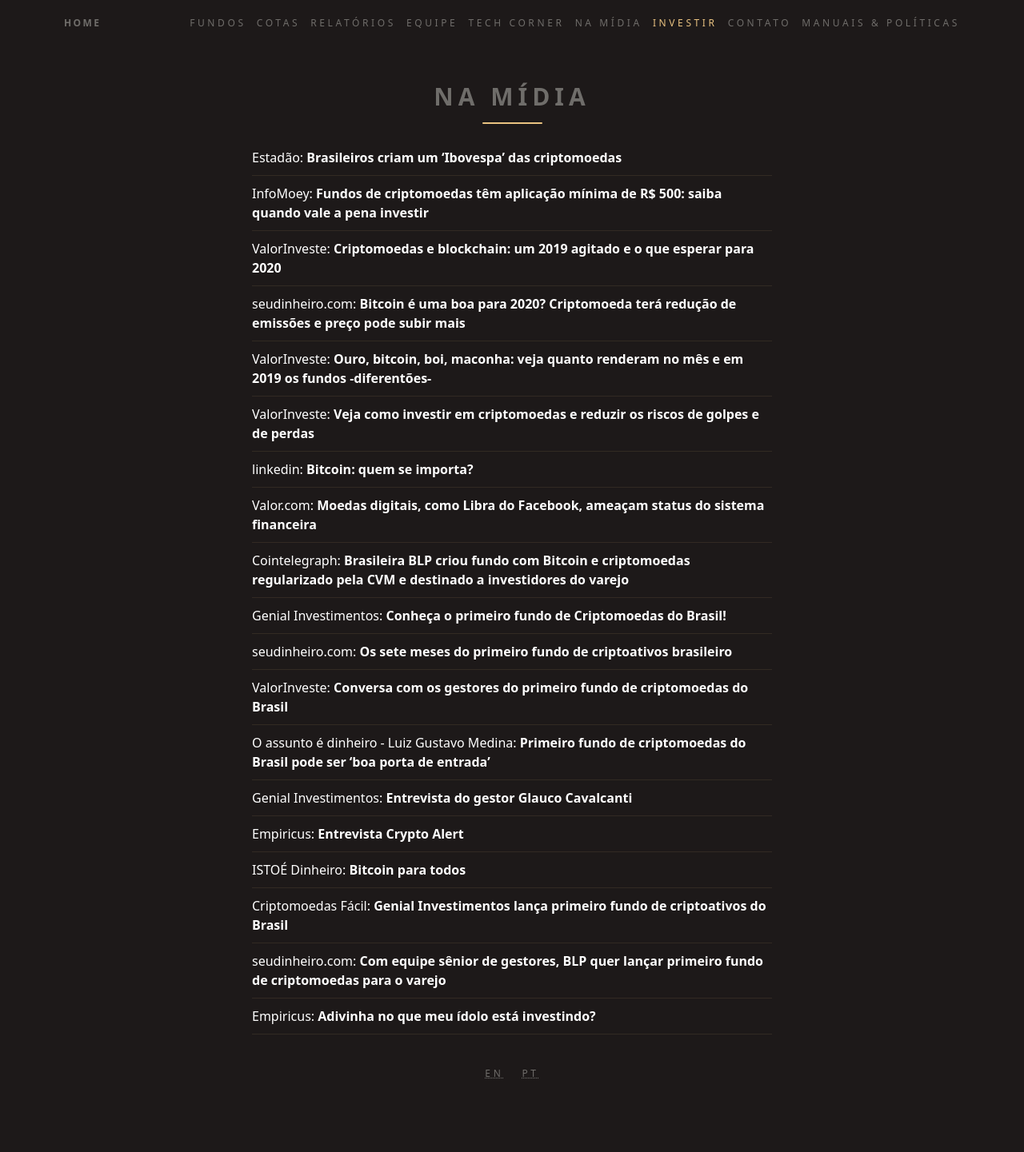
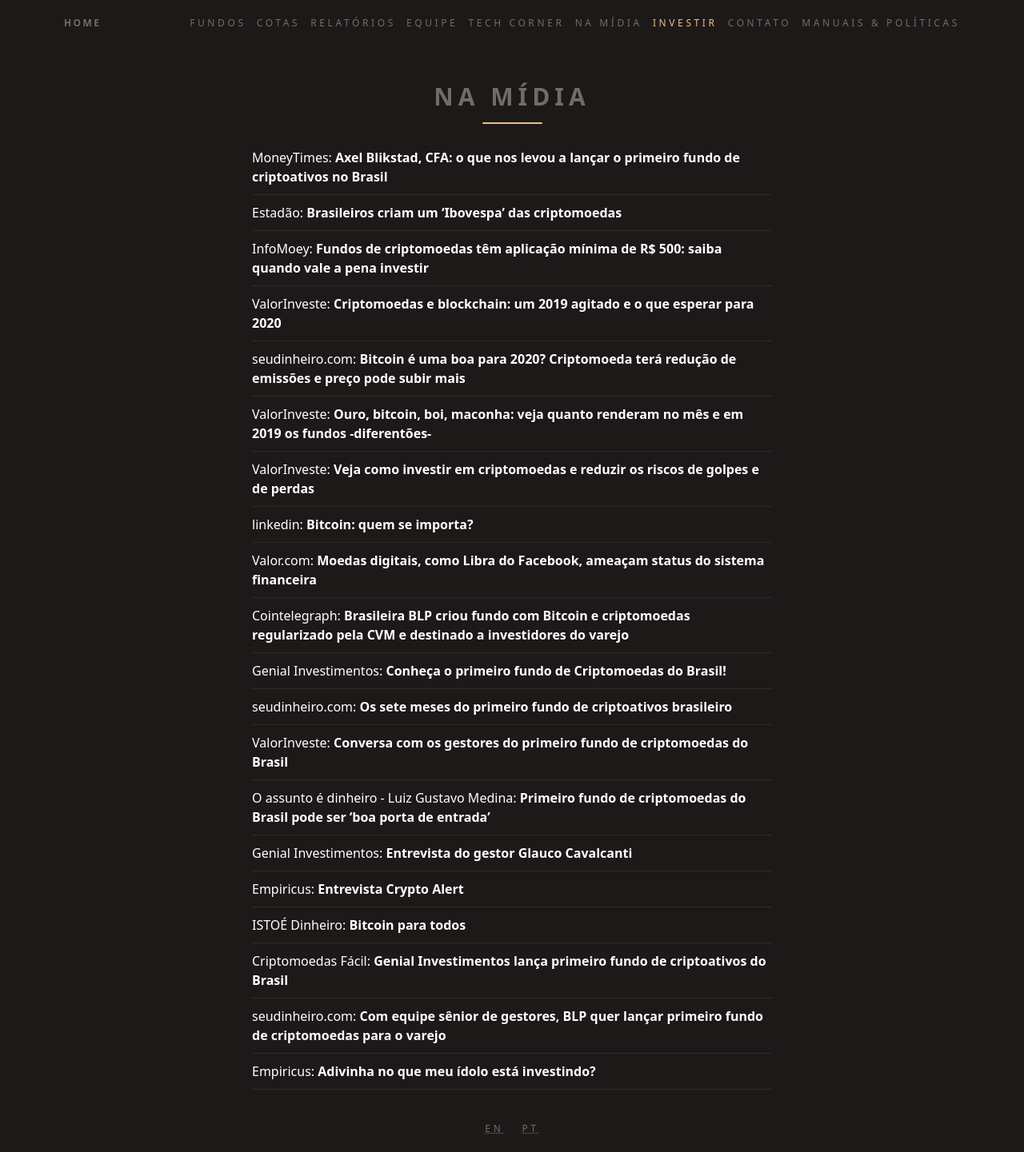
Before and after one commit to ateliedetemas/blpcrypto, a Jekyll site: the page built from _pages/na-midia.md, in a window 1280 px wide. Shown: the whole page at 80% size. Built offline with Jekyll 4.4.1, drawn with Linux system fonts in a browser that asks for light colours; before the commit the page ends 1372 px from its top, so only the background shows below that.

Commit message:
Update na-midia.md

```diff
--- a/_pages/na-midia.md
+++ b/_pages/na-midia.md
@@ -3,6 +3,7 @@ lang: pt
 layout: page
 title: Na Mídia
 ---
+|[MoneyTimes: **Axel Blikstad, CFA: o que nos levou a lançar o primeiro fundo de criptoativos no Brasil**](https://moneytimes.com.br/axel-blikstad-cfa-o-que-nos-levou-a-lancar-o-primeiro-fundo-de-criptoativos-no-brasil/)
 |[Estadão: **Brasileiros criam um ‘Ibovespa’ das criptomoedas**](https://economia.estadao.com.br/noticias/geral,brasileiros-criam-um-ibovespa-das-criptomoedas,70003154197)
 |[InfoMoey: **Fundos de criptomoedas têm aplicação mínima de R$ 500: saiba quando vale a pena investir**](https://www.infomoney.com.br/mercados/fundos-de-criptomoedas-tem-aplicacao-minima-de-r-500-saiba-quando-vale-a-pena-investir/)
 |[ValorInveste: **Criptomoedas e blockchain: um 2019 agitado e o que esperar para 2020**](https://valorinveste.globo.com/mercados/cripto/noticia/2020/01/07/criptomoedas-e-blockchain-um-2019-agitado-e-o-que-esperar-para-2020.ghtml)
```
